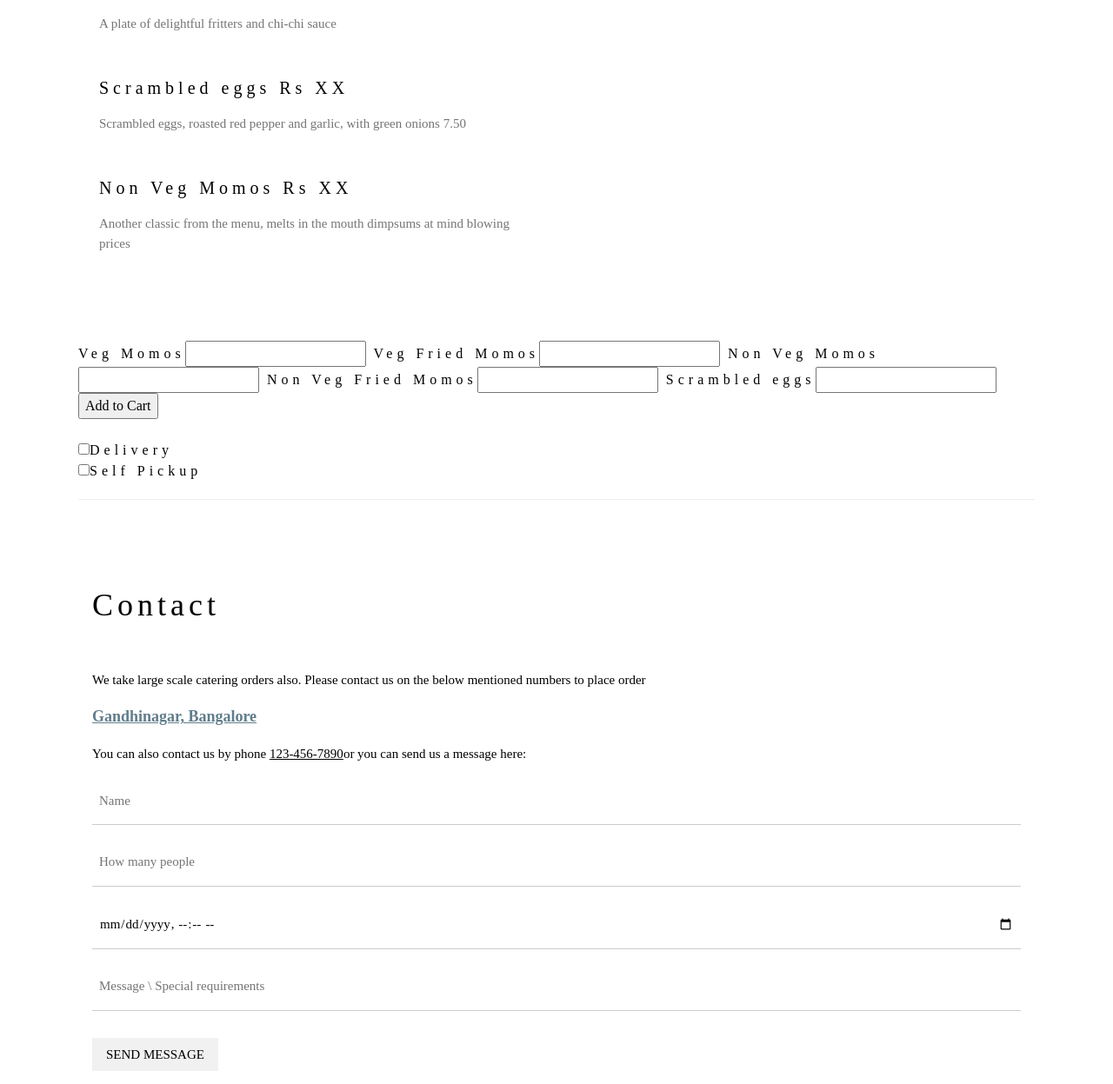
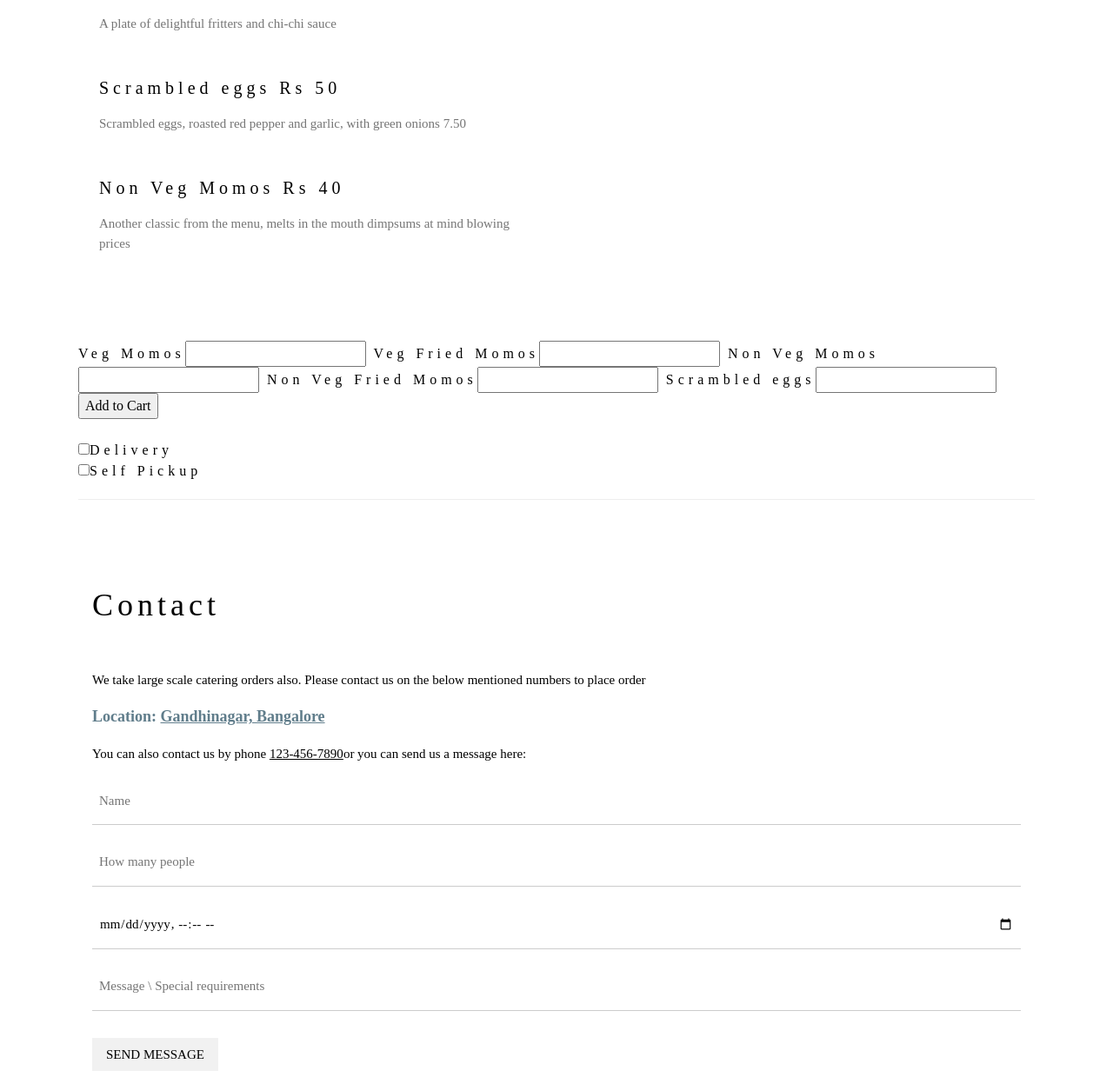
Before and after one commit to bengaluru19/team-18, a Flask app: template templates/vendor2.html in a window 1280 px wide. Shown: the part 1993-3240 px from the top of the page at 87% size. Run offline with Flask 2, Linux system fonts and the light colour scheme; the template is opened without the code that fills it, so the values that code supplies are empty.

Commit message:
Update vendor2.html

```diff
--- a/templates/vendor2.html
+++ b/templates/vendor2.html
@@ -57,19 +57,19 @@ h1, h2, h3, h4, h5, h6 {
   <div class="w3-row w3-padding-64" id="menu">
     <div class="w3-col l6 w3-padding-large">
       <h1 class="w3-center">Our Menu</h1><br>
-      <h4>Veg Fried Momos          Rs XX</h4>
+      <h4>Veg Fried Momos          Rs 50</h4>
       <p class="w3-text-grey">A plate of delightful fritters and chi-chi sauce</p><br>
 
-      <h4>Veg Momos                Rs XX</h4>
+      <h4>Veg Momos                Rs 40</h4>
       <p class="w3-text-grey">Another classic from the menu, melts in the mouth dimpsums at mind blowing prices</p><br>
 
-      <h4>Non Veg Fried Momo       Rs XX</h4>
+      <h4>Non Veg Fried Momo       Rs 60</h4>
       <p class="w3-text-grey">A plate of delightful fritters and chi-chi sauce</p><br>
 
-      <h4>Scrambled eggs        Rs XX</h4>
+      <h4>Scrambled eggs        Rs 50</h4>
       <p class="w3-text-grey">Scrambled eggs, roasted red pepper and garlic, with green onions 7.50</p><br>
 
-      <h4>Non Veg Momos    Rs XX</h4>
+      <h4>Non Veg Momos    Rs 40</h4>
       <p class="w3-text-grey">Another classic from the menu, melts in the mouth dimpsums at mind blowing prices</p>
     </div>
 
@@ -102,7 +102,7 @@ h1, h2, h3, h4, h5, h6 {
   <div class="w3-container w3-padding-64" id="contact">
     <h1>Contact</h1><br>
     <p>We take large scale catering orders also. Please contact us on the below mentioned numbers to place order</p>
-    <p class="w3-text-blue-grey w3-large"><b><a href="https://www.google.com/maps/place/Gandhi+Nagar,+Yelahanka,+Bengaluru,+Karnataka+560064/@13.1001104,77.5918907,16z/data=!3m1!4b1!4m5!3m4!1s0x3bae18598d666c41:0x282db6a9662dc1d7!8m2!3d13.1008144!4d77.5956108">Gandhinagar, Bangalore</a></b></p>
+    <p class="w3-text-blue-grey w3-large"><b>Location: <a href="https://www.google.com/maps/place/Gandhi+Nagar,+Yelahanka,+Bengaluru,+Karnataka+560064/@13.1001104,77.5918907,16z/data=!3m1!4b1!4m5!3m4!1s0x3bae18598d666c41:0x282db6a9662dc1d7!8m2!3d13.1008144!4d77.5956108">Gandhinagar, Bangalore</a></b></p>
     <p>You can also contact us by phone <a href="tel:123-456-7890">123-456-7890</a >or you can send us a message here:</p>
     <form action="/action_page.php" target="_blank">
       <p><input class="w3-input w3-padding-16" type="text" placeholder="Name" required name="Name"></p>
```
